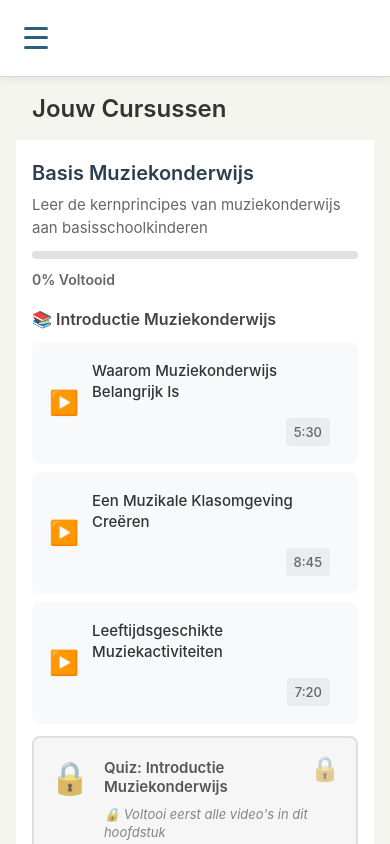
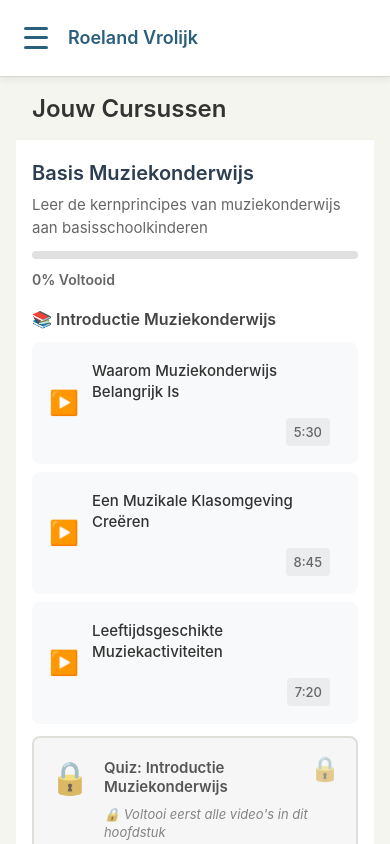
Before and after one commit to NikkiKoole/roeland, a Svelte app: page / in a window 390 px wide. Shown: the top 844 px of the page. Built offline with nearby package versions, Linux system fonts and the light colour scheme.

Commit message:
added session

```diff
--- a/src/App.svelte
+++ b/src/App.svelte
@@ -61,9 +61,18 @@
 <main>
   <header class:minimal-on-video={isVideoPage}>
     <div class="header-content" class:minimal={isVideoPage}>
-      <div class="header-left hide-mobile" class:hide-on-video={isVideoPage}>
+      <!-- Mobile Hamburger Button - Always visible, shown first on mobile -->
+      {#if $progressStore}
+        <button class="hamburger-button show-mobile" on:click|stopPropagation={toggleMobileMenu} aria-label="Menu">
+          <span class="hamburger-line" class:open={showMobileMenu}></span>
+          <span class="hamburger-line" class:open={showMobileMenu}></span>
+          <span class="hamburger-line" class:open={showMobileMenu}></span>
+        </button>
+      {/if}
+
+      <div class="header-left" class:hide-on-video={isVideoPage}>
         <h1 class="header-title">Roeland Vrolijk</h1>
-        <p class="subtitle hide-medium">Muziekonderwijs Platform</p>
+        <p class="subtitle hide-mobile hide-medium">Muziekonderwijs Platform</p>
       </div>
 
       <!-- Desktop Navigation -->
@@ -110,13 +119,6 @@
             </div>
           {/if}
         </div>
-
-        <!-- Mobile Hamburger Button - Always visible -->
-        <button class="hamburger-button show-mobile" on:click|stopPropagation={toggleMobileMenu} aria-label="Menu">
-          <span class="hamburger-line" class:open={showMobileMenu}></span>
-          <span class="hamburger-line" class:open={showMobileMenu}></span>
-          <span class="hamburger-line" class:open={showMobileMenu}></span>
-        </button>
       {/if}
     </div>
 
@@ -213,6 +215,10 @@
     .header-content {
       gap: 0.75rem;
     }
+
+    .hamburger-button {
+      order: -1;
+    }
   }
 
   .header-left {
@@ -236,17 +242,17 @@
 
   @media (max-width: 768px) {
     h1 {
-      font-size: 1.25rem;
+      font-size: 1.125rem;
     }
 
     .header-title {
-      max-width: 150px;
+      max-width: 180px;
     }
   }
 
-  @media (max-width: 400px) {
-    .header-title {
-      max-width: 120px;
+  @media (max-width: 259px) {
+    .header-left {
+      display: none;
     }
   }
 
```
Also changed, not shown: 1 other file (tests, documents, lock files or other folders).
